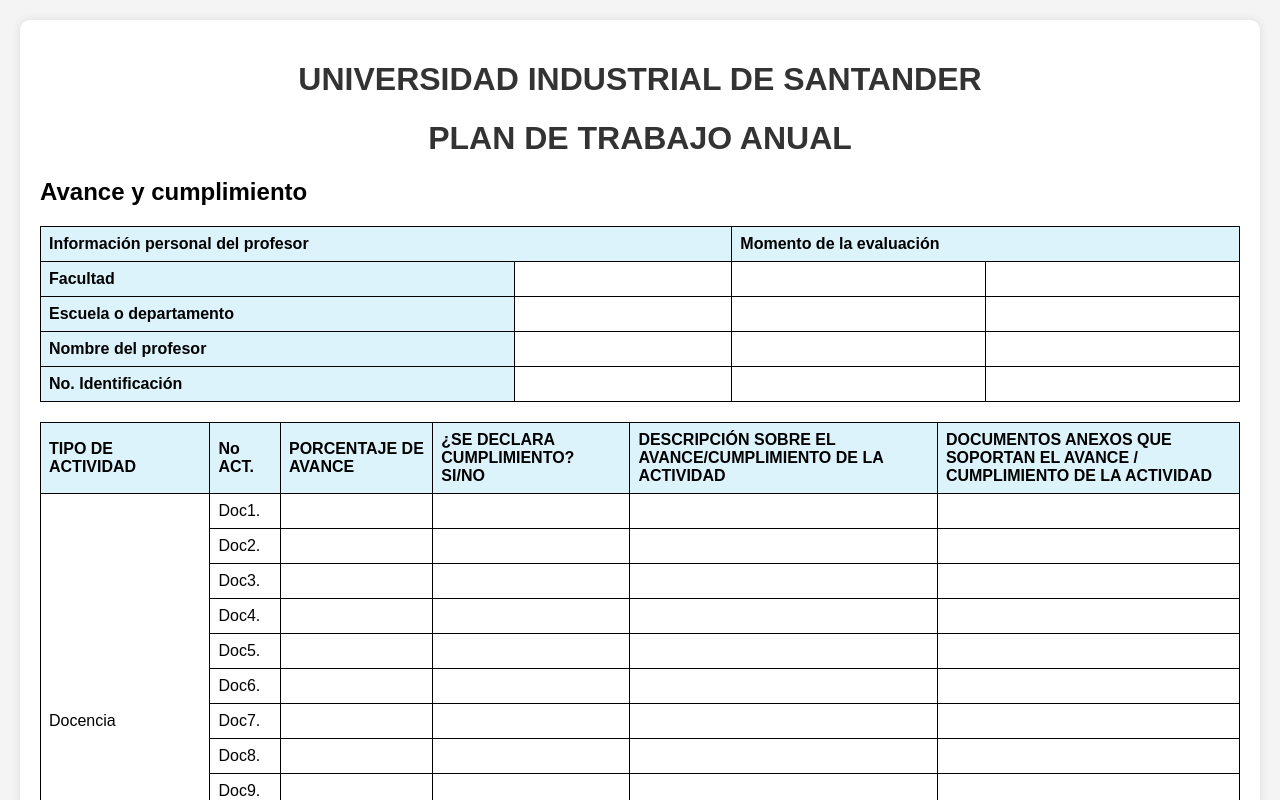
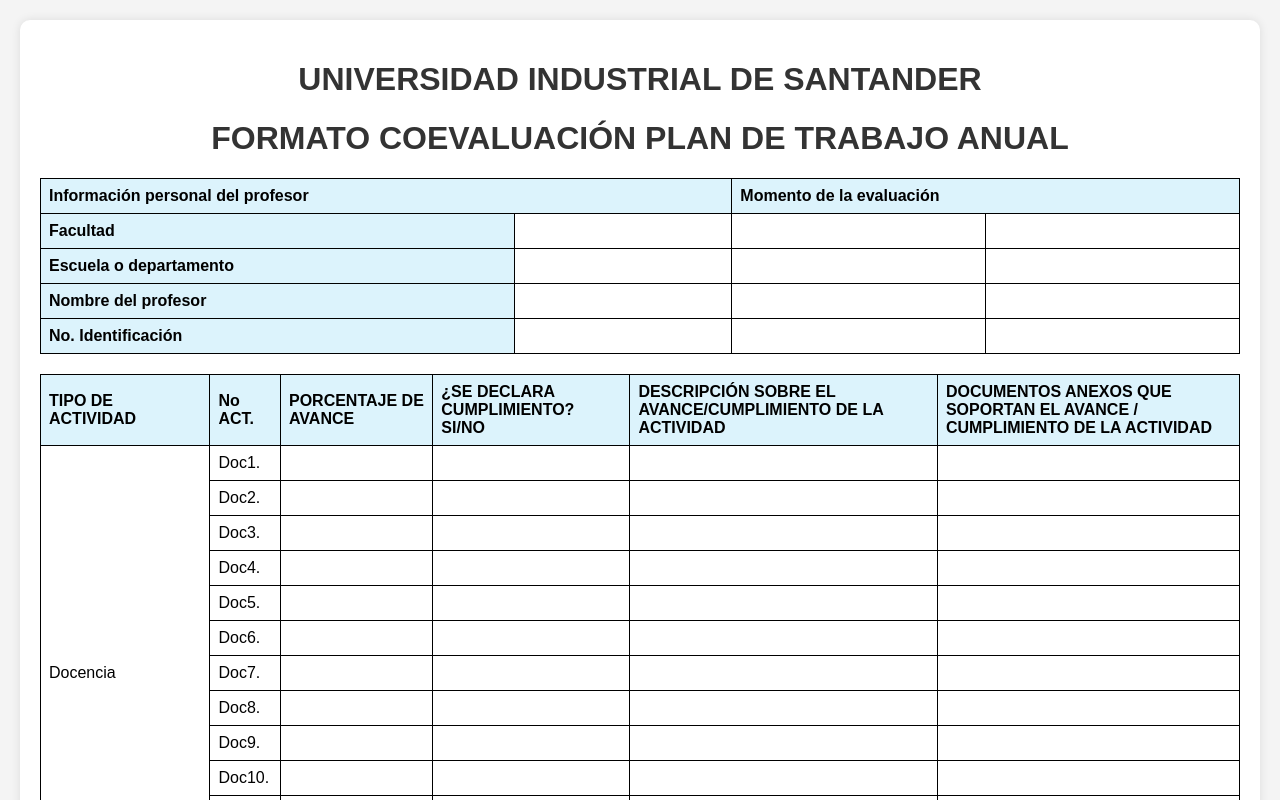
Before and after one commit to MaiHoyos/AutoEvPlanta, a plain HTML site: page index.html in a window 1280 px wide. Both pictures are taken after a click on the button "Llenar Formato". Shown: the top 800 px of the page. Drawn offline with Linux system fonts and the light colour scheme.

Commit message:
Update index.html

```diff
--- a/index.html
+++ b/index.html
@@ -162,8 +162,8 @@
 
 	<div class="container form-section" id="form">
         <h1>UNIVERSIDAD INDUSTRIAL DE SANTANDER</h1>
-		<h1>PLAN DE TRABAJO ANUAL</h1>
-		<h2>Avance y cumplimiento</h2>
+		<h1>FORMATO COEVALUACIÓN PLAN DE TRABAJO ANUAL</h1>
+
 
 
 	<div class="section-container">
```
